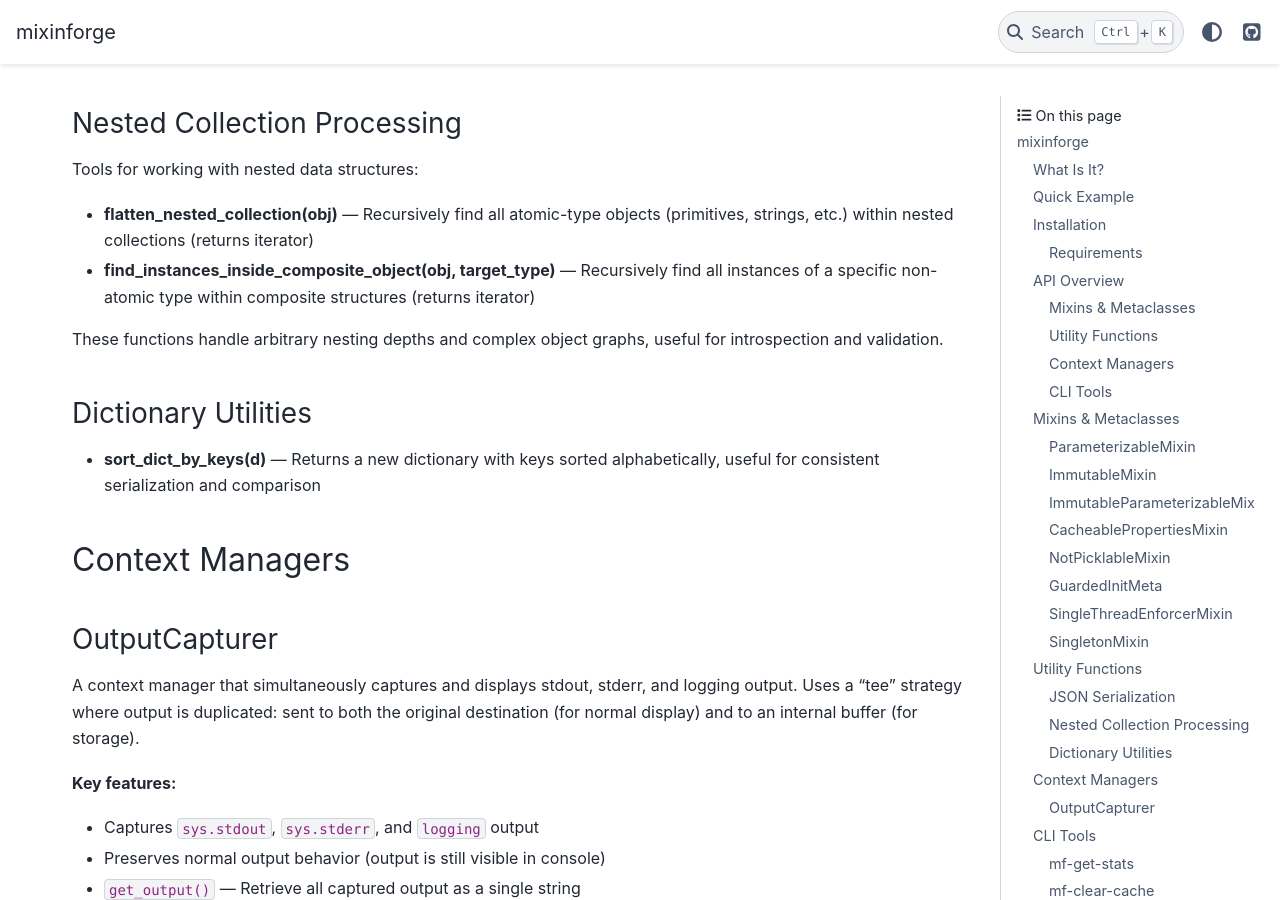
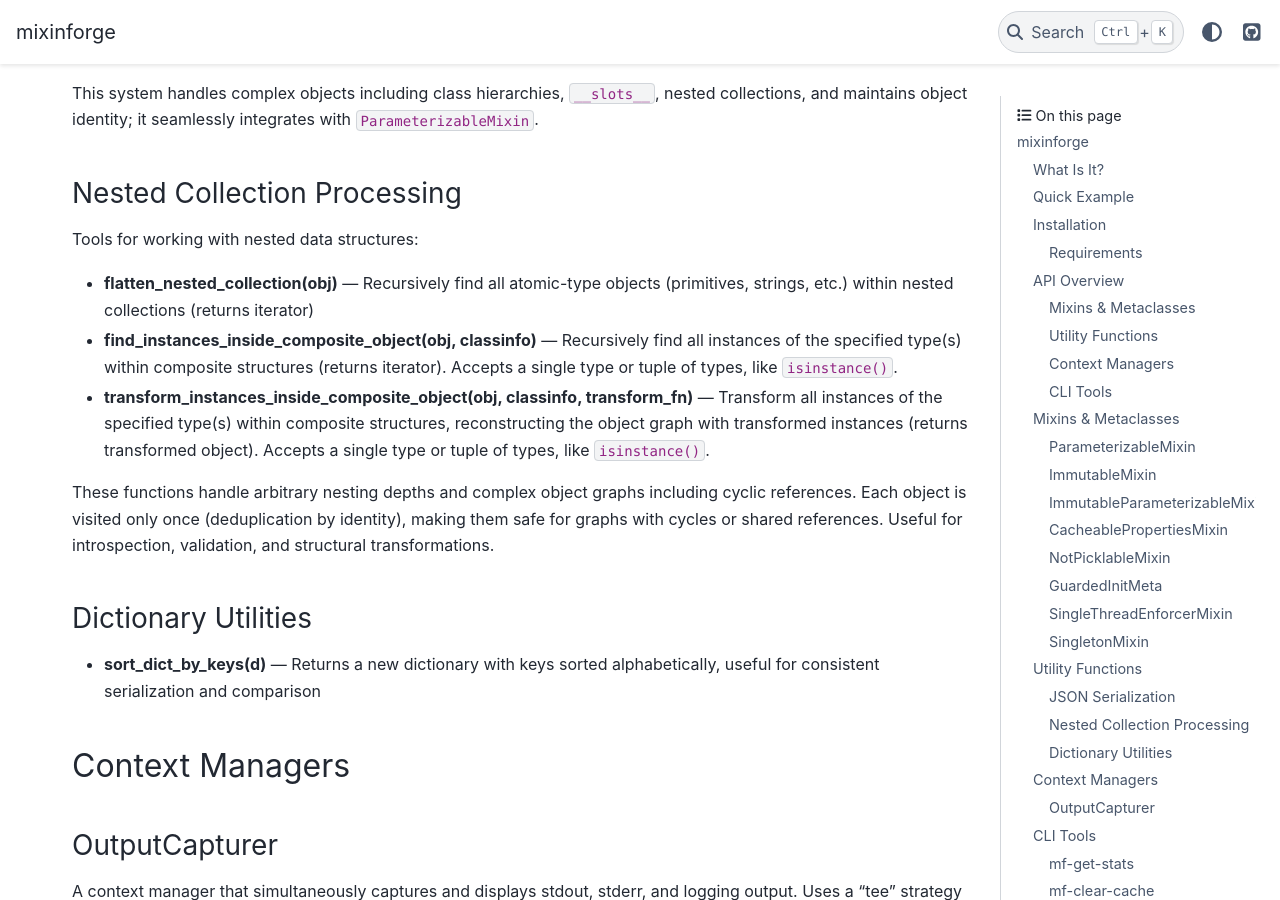
Before and after one commit to pythagoras-dev/parameterizable, a Sphinx documentation site: the page built from docs/source/index.rst, in a window 1280 px wide and 900 px high, scrolled down 6627 px. Built offline with Sphinx 7.4.7 and the PyData theme 0.15.4, drawn with Linux system fonts in a browser that asks for light colours; pages that are not in the unit, such as notebooks, are missing from menus; the version number is read from the project's files by our own code; some of the changed text lies outside the part shown.

Commit message:
REF: Refactor type checking to support union types and tuples in composite object search/transformation functions

```diff
--- a/docs/source/index.rst
+++ b/docs/source/index.rst
@@ -166,8 +166,10 @@
      - Sort dictionary keys alphabetically
    * - ``flatten_nested_collection(obj)``
      - Find atomics in nested collections
-   * - ``find_instances_inside_composite_object(obj, type)``
-     - Find instances of type in composite
+   * - ``find_instances_inside_composite_object(obj, classinfo)``
+     - Find instances of type(s) in composite
+   * - ``transform_instances_inside_composite_object(obj, classinfo, fn)``
+     - Transform instances of type(s) in composite
    * - ``is_executed_in_notebook()``
      - Detect if running in Jupyter/IPython notebook
 
@@ -378,12 +380,21 @@
 * **flatten_nested_collection(obj)** — Recursively find all
   atomic-type objects (primitives, strings, etc.) within nested
   collections (returns iterator)
-* **find_instances_inside_composite_object(obj, target_type)** —
-  Recursively find all instances of a specific non-atomic type within
-  composite structures (returns iterator)
+* **find_instances_inside_composite_object(obj, classinfo)** —
+  Recursively find all instances of the specified type(s) within
+  composite structures (returns iterator). Accepts a single type or
+  tuple of types, like ``isinstance()``.
+* **transform_instances_inside_composite_object(obj, classinfo, transform_fn)** —
+  Transform all instances of the specified type(s) within composite
+  structures, reconstructing the object graph with transformed instances
+  (returns transformed object). Accepts a single type or tuple of types,
+  like ``isinstance()``.
 
 These functions handle arbitrary nesting depths and complex object
-graphs, useful for introspection and validation.
+graphs including cyclic references. Each object is visited only once
+(deduplication by identity), making them safe for graphs with cycles
+or shared references. Useful for introspection, validation, and
+structural transformations.
 
 Dictionary Utilities
 ~~~~~~~~~~~~~~~~~~~~
--- a/src/mixinforge/__init__.py
+++ b/src/mixinforge/__init__.py
@@ -22,8 +22,8 @@
 - access_jsparams: Access parameters in a JSON-serialized string.
 - JsonSerializedObject: NewType alias for JSON strings produced by dumpjs.
 - flatten_nested_collection: Find all atomic objects in nested collections (handles cycles).
-- find_instances_inside_composite_object: Find instances of a type in composite structures (handles cycles).
-- transform_instances_inside_composite_object: Transform instances of a type in composite structures (handles cycles).
+- find_instances_inside_composite_object: Find instances of type(s) in composite structures (handles cycles).
+- transform_instances_inside_composite_object: Transform instances of type(s) in composite structures (handles cycles).
 - is_executed_in_notebook: Detect if running in Jupyter/IPython notebook.
 - reset_notebook_detection: Clear cached notebook detection result.
 """
```
Also changed, not shown: other parts of docs/source/index.rst (+9 -9 lines), README.md (+14 -12 lines), 4 other files.
